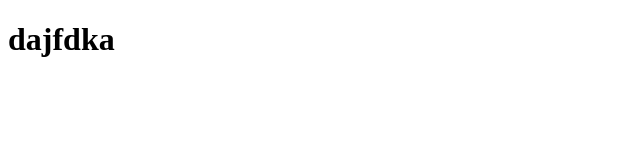
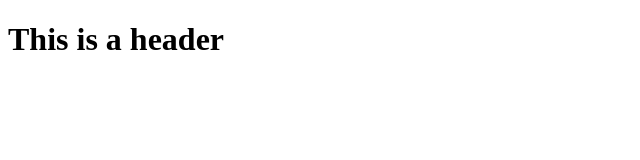
Before and after one commit to masrafbin/html-group-work, a plain HTML site: page index.html in a window 1280 px wide. Shown: the whole page, without its empty margins (0-640 px from the left). Drawn offline with Linux system fonts and the light colour scheme.

Commit message:
Header title has been created

```diff
--- a/index.html
+++ b/index.html
@@ -6,6 +6,6 @@
     <title>Web test</title>
 </head>
 <body>
-    <h1>dajfdka</h1>
+    <h1>This is a header</h1>
 </body>
 </html>
```
